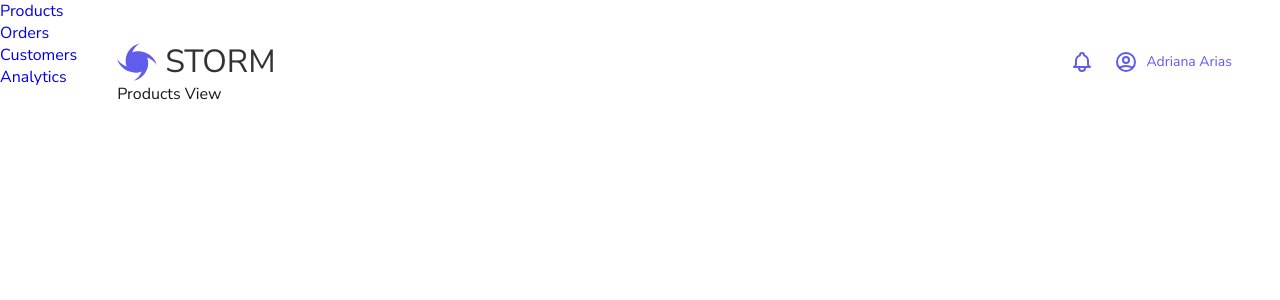
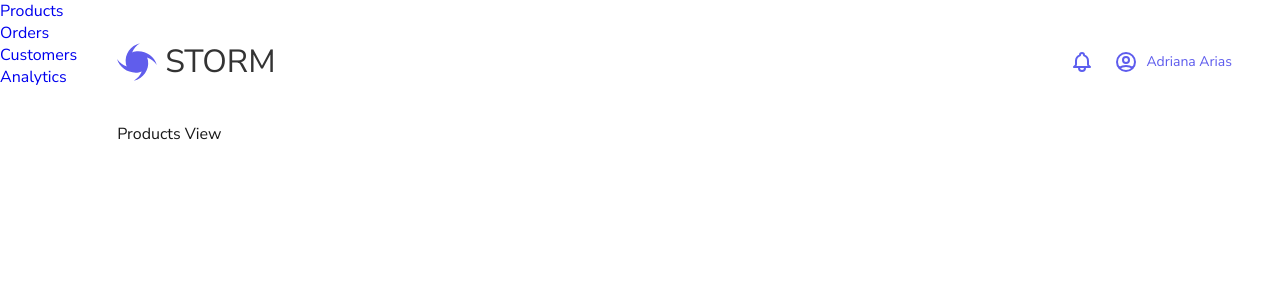
Before and after one commit to Just-Hosam/vue-structure, a Vue app: page / in a window 1280 px wide. Shown: the top 300 px of the page. Built offline with nearby package versions, Linux system fonts and the light colour scheme.

Commit message:
App setup

```diff
--- a/src/App.vue
+++ b/src/App.vue
@@ -11,16 +11,32 @@ const { isMobile } = useAppBreakpoints();
 <template>
   <WebSideBar v-if="!isMobile" />
   <div class="app">
-    <NavBar />
-    <RouterView />
+    <NavBar class="navbar" />
+    <div class="content">
+      <RouterView />
+    </div>
   </div>
   <MobileSideBar v-if="isMobile" />
 </template>
 
 <style scoped>
 .app {
+  display: flex;
+  flex-direction: column;
   height: 100vh;
-  padding: 40px;
   flex: 1;
 }
+
+.content {
+  flex: 1;
+  padding: 0 40px 40px;
+  background-color: var(--color-background-primary);
+}
+
+.navbar {
+  padding: 40px;
+  position: sticky;
+  top: 0;
+  background-color: var(--color-background-primary);
+}
 </style>
--- a/src/assets/base.css
+++ b/src/assets/base.css
@@ -1,22 +1,27 @@
 :root {
   --color-brand-primary: #605dec;
+  --color-brand-secondary: #344293;
+
+  --color-text-primary: #191919;
+  --color-text-secondary: #808080;
+  --color-text-tertiary: #707070;
+  --color-text-brand: #605dec;
 
   --color-background-primary: #ffffff;
   --color-background-secondary: #f9f9fb;
 
-  --color-text-primary: #191919;
-  --color-text-secondary: #808080;
-
-  --color-text-brand: #605dec;
-
   --color-item-light: #ffffff;
   --color-item-dark: #191919;
-
-  --color-item-border: #ddded1;
+  --color-item-border: #e4e4ef;
   --color-item-disabled: #d9d1c4;
 
   --font-family-primary: "Nunito Sans";
   --font-family-secondary: "Inter";
+
+  --color-extra-green: #ebf6eb;
+  --color-extra-blue: #ededfe;
+  --color-extra-yellow: #fff4e4;
+  --color-extra-red: #fff0f0;
 }
 
 *,
```
